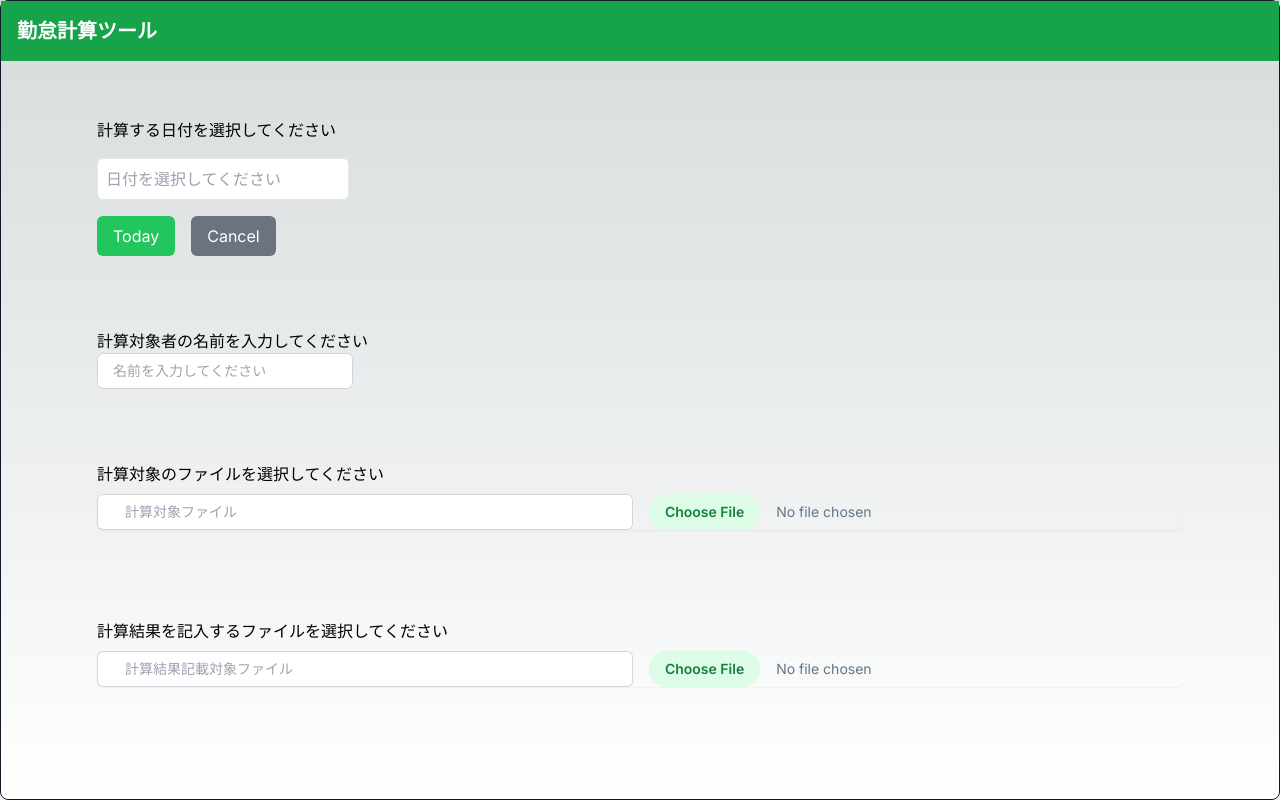
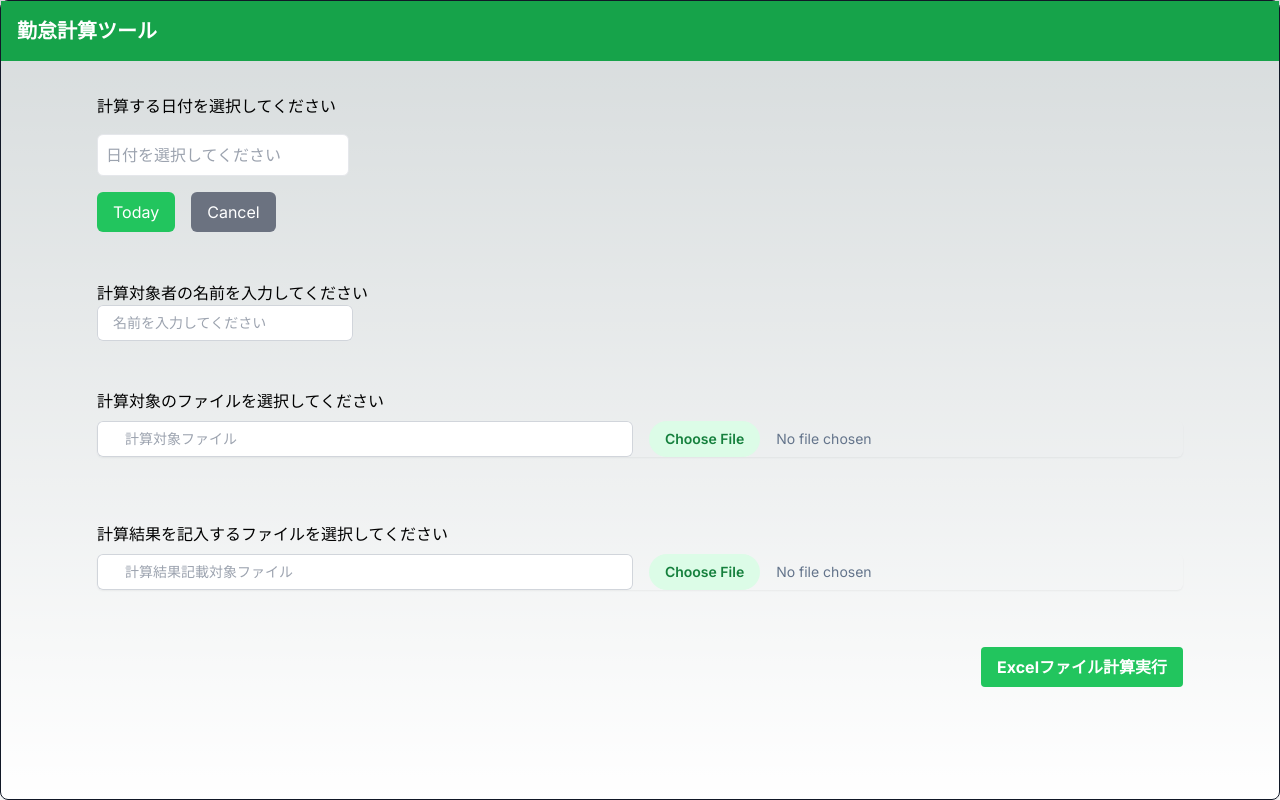
Before and after one commit to ryotahoshino/working-hours-calculator, a Next.js app: page / in a window 1280 px wide. Built offline with nearby package versions, Linux system fonts and the light colour scheme.

Commit message:
Excel計算機能作成+それに伴う他コンポーネントの修正

```diff
--- a/package.json
+++ b/package.json
@@ -23,6 +23,8 @@
     "@mui/x-date-pickers": "^7.16.0",
     "@types/react-content-loader": "^3.1.4",
     "date-fns": "^3.6.0",
+    "exceljs": "^4.4.0",
+    "file-saver": "^2.0.5",
     "moment": "^2.30.1",
     "next": "14.2.7",
     "react": "^18",
@@ -49,6 +51,7 @@
     "@storybook/test": "^8.2.9",
     "@testing-library/jest-dom": "^6.5.0",
     "@testing-library/react": "^16.0.1",
+    "@types/file-saver": "^2.0.7",
     "@types/moment": "^2.11.29",
     "@types/node": "^20",
     "@types/react": "^18.3.5",
--- a/src/app/page.tsx
+++ b/src/app/page.tsx
@@ -1,23 +1,33 @@
 'use client';
 
 import Calender from "@/components/Calender/Calender";
+import ExcelOperations from "@/components/ExcelOperations/ExcelOperations";
 import FileSelector from "@/components/FileSelector/FIleSelector";
-import { useState } from "react";
+import { useState, ChangeEvent } from "react";
 
 export default function Home() {
-  const [workingListFilePaths, setWorkingListFilePaths] = useState<string>('');
-  const [workingTableFilePaths, setWorkingTableFilePaths] = useState<string>('');
-
+  const [workingListFile, setWorkingListFile] = useState<File | null>(null);
+  const [workingTableFile, setWorkingTableFile] = useState<File | null>(null);
+  const [selectedName, setSelectedName] = useState<string>('');
+  const [selectedDate, setSelectedDate] = useState<string>('');
 
   const handleSelect = (id: string, files: FileList | null) => {
-    if (files) {
-      const paths = Array.from(files).map((file) => file.name).join('\n');
+    if (files && files.length > 0) {
+      const file = files[0];
       if (id === 'workingListFilePaths') {
-        setWorkingListFilePaths(paths);
+        setWorkingListFile(file);
       } else if (id === 'workingTableFilePaths') {
-        setWorkingTableFilePaths(paths)
+        setWorkingTableFile(file);
       }
-    };
+    }
+  };
+
+  const handleNameChange = (e: ChangeEvent<HTMLInputElement>) => {
+    setSelectedName(e.target.value);
+  };
+
+  const handleDateChange = (date: string) => {
+    setSelectedDate(date);
   };
 
   return (
@@ -27,25 +37,41 @@ export default function Home() {
           <h1 className="text-xl font-bold">勤怠計算ツール</h1>
         </div>
       </header>
+
       <div className="self-start px-24 py-4">
-        <Calender />
+        <Calender onDateChange={handleDateChange} />
       </div>
+
       <div className="self-start w-full px-24 py-4">
         <label className="font-medium">計算対象者の名前を入力してください</label>
         <input
           type="text"
           className="block w-64 rounded-md border-0 py-1.5 pl-4 pr-4 text-gray-900 ring-1 ring-inset ring-gray-300 placeholder:text-gray-400 focus:ring-2 focus:ring-inset focus:ring-indigo-600 sm:text-sm sm:leading-6"
           placeholder="名前を入力してください"
+          id="name"
+          value={selectedName}
+          onChange={handleNameChange}
         />
       </div>
+
       <div className="self-start mb-2 w-full px-24 py-4">
         <label className="font-medium">計算対象のファイルを選択してください</label>
         <FileSelector id="workingListFilePaths" onSelect={handleSelect} />
       </div>
+
       <div className="self-start mt-2 w-full px-24 py-4">
         <label className="font-medium">計算結果を記入するファイルを選択してください</label>
         <FileSelector id="workingTableFilePaths" onSelect={handleSelect} />
       </div>
+
+      <div className="self-end mt-2 w-full px-24 py-4 flex justify-end">
+        <ExcelOperations
+          workingListFilePath={workingListFile}
+          workingTableFilePath={workingTableFile}
+          selectedName={selectedName}
+          selectedDate={selectedDate}
+        />
+      </div>
     </main>
-  )
+  );
 }
--- a/src/components/Calender/Calender.tsx
+++ b/src/components/Calender/Calender.tsx
@@ -9,7 +9,7 @@ interface CalendarProps {
   onDateChange?: (formattedDate: string) => void;
 }
 
-const Calendar: React.FC<CalendarProps> = ({ onDateChange }) => {
+const Calender: React.FC<CalendarProps> = ({ onDateChange }) => {
   const [selectedDate, setSelectedDate] = useState<Date | null>(null);
 
   // 日付変更ハンドラー
@@ -46,6 +46,7 @@ const Calendar: React.FC<CalendarProps> = ({ onDateChange }) => {
         dateFormat="yyyy/MM/dd"
         className="border p-2 rounded-md text-gray-700 focus:outline-none focus:ring-2 focus:ring-blue-500"
         placeholderText="日付を選択してください"
+        id="date"
       />
       <div className="flex space-x-4">
         <button
@@ -65,4 +66,4 @@ const Calendar: React.FC<CalendarProps> = ({ onDateChange }) => {
   );
 }
 
-export default Calendar;
+export default Calender;
--- /dev/null
+++ b/src/components/ExcelOperations/ExcelOperations.tsx
@@ -0,0 +1,180 @@
+'use client'; // クライアントコンポーネントとして指定
+
+import ExcelJS from 'exceljs';
+import { useState } from 'react';
+import { saveAs } from 'file-saver';
+
+type ExcelOperationsProps = {
+  workingListFilePath: File | null;
+  workingTableFilePath: File | null;
+  selectedName: string;
+  selectedDate: string;
+};
+
+export default function ExcelOperations({
+  workingListFilePath,
+  workingTableFilePath,
+  selectedName,
+  selectedDate,
+}: ExcelOperationsProps) {
+  const [sumByCategory, setSumByCategory] = useState<{ [key: string]: number }>({});
+
+  // 日付の年、月、日を比較する関数
+  const isSameOrBefore = (date1: Date, date2: Date): boolean => {
+    const d1 = new Date(date1.getFullYear(), date1.getMonth(), date1.getDate());
+    const d2 = new Date(date2.getFullYear(), date2.getMonth(), date2.getDate());
+    return d1.getTime() <= d2.getTime();
+  };
+
+  const processExcelFiles = async () => {
+    if (!workingListFilePath || !workingTableFilePath) {
+      alert('両方のExcelファイルを選択してください。');
+      return;
+    }
+
+    try {
+      // 1. workingListFilePath の Excel ファイルを読み込む
+      const listWorkbook = new ExcelJS.Workbook();
+      const listFileBuffer = await workingListFilePath.arrayBuffer();
+      await listWorkbook.xlsx.load(listFileBuffer);
+      const listWorksheet = listWorkbook.getWorksheet(1); // 1つ目のシートを取得
+
+      if (!listWorksheet) {
+        alert('workingListFilePath のシートが見つかりません。');
+        return;
+      }
+
+      // 2. workingTableFilePath の Excel ファイルを読み込む
+      const tableWorkbook = new ExcelJS.Workbook();
+      const tableFileBuffer = await workingTableFilePath.arrayBuffer();
+      await tableWorkbook.xlsx.load(tableFileBuffer);
+      const tableWorksheet = tableWorkbook.getWorksheet(1); // 1つ目のシートを取得
+
+      if (!tableWorksheet) {
+        alert('workingTableFilePath のシートが見つかりません。');
+        return;
+      }
+
+      // 3. selectedDate を Date オブジェクトに変換
+      const selectedDateObj = new Date(selectedDate);
+      if (isNaN(selectedDateObj.getTime())) {
+        alert('選択された日付が無効です。');
+        return;
+      }
+
+      // 4. workingTableFilePath の A2、A3、A4 のカテゴリ名を取得し、trimして小文字に変換
+      const categories = [
+        String(tableWorksheet.getCell('A2').value).trim().toLowerCase(),
+        String(tableWorksheet.getCell('A3').value).trim().toLowerCase(),
+        String(tableWorksheet.getCell('A4').value).trim().toLowerCase(),
+      ];
+
+      // 5. sumMap を初期化（A2、A3、A4 に対応するカテゴリごとの合計値を保持）
+      const sumMap: { [category: string]: number } = {
+        [categories[0]]: 0,
+        [categories[1]]: 0,
+        [categories[2]]: 0,
+      };
+
+      // 6. workingListFilePath のデータを処理
+      listWorksheet.eachRow({ includeEmpty: true }, (row, rowNumber) => {
+        if (rowNumber > 1) { // ヘッダーをスキップ
+          const nameCell = row.getCell(2).value;
+          const dateCell = row.getCell(3).value;
+          const categoryCell = row.getCell(4).value;
+          const valueCell = row.getCell(5).value;
+
+          // 名前が一致し、日付が選択日付以下であることを確認
+          let dateValid = false;
+          let dateToCompare: Date | null = null;
+
+          if (dateCell instanceof Date) {
+            dateToCompare = dateCell;
+            dateValid = true;
+          } else if (typeof dateCell === 'string') {
+            const parsedDate = new Date(dateCell);
+            if (!isNaN(parsedDate.getTime())) {
+              dateToCompare = parsedDate;
+              dateValid = true;
+            }
+          }
+
+          if (
+            nameCell === selectedName &&
+            dateValid &&
+            dateToCompare !== null &&
+            isSameOrBefore(dateToCompare, selectedDateObj) // 変更点: isSameOrBefore を使用
+          ) {
+            const category = String(categoryCell).trim().toLowerCase();
+            const value = Number(valueCell);
+
+            if (sumMap.hasOwnProperty(category)) {
+              sumMap[category] += isNaN(value) ? 0 : value;
+            }
+          }
+        }
+      });
+
+      // 7. sumMap の値を B35、B36、B37 に設定し、60で割る
+      const targetRows = [35, 36, 37]; // 対象の行番号
+
+      targetRows.forEach((rowNumber, index) => {
+        const category = categories[index];
+        const sumValue = sumMap[category] || 0;
+        const truncatedValue = Math.floor((sumValue / 60) * 10) / 10; // 小数点第一位で切り捨て
+
+        tableWorksheet.getCell(`B${rowNumber}`).value = truncatedValue;
+      });
+
+      // 8. C2 - B35、C3 - B36、C4 - B37 を計算し、C35、C36、C37 に入力
+      tableWorksheet.getCell('C35').value =
+        (Number(tableWorksheet.getCell('C2').value) || 0) - (Number(tableWorksheet.getCell('B35').value) || 0);
+      tableWorksheet.getCell('C36').value =
+        (Number(tableWorksheet.getCell('C3').value) || 0) - (Number(tableWorksheet.getCell('B36').value) || 0);
+      tableWorksheet.getCell('C37').value =
+        (Number(tableWorksheet.getCell('C4').value) || 0) - (Number(tableWorksheet.getCell('B37').value) || 0);
+
+      // 9. B35/C2、B36/C3、B37/C4 を計算し、D35、D36、D37 に入力
+      tableWorksheet.getCell('D35').value =
+        (Number(tableWorksheet.getCell('B35').value) || 0) / (Number(tableWorksheet.getCell('C2').value) || 1);
+      tableWorksheet.getCell('D36').value =
+        (Number(tableWorksheet.getCell('B36').value) || 0) / (Number(tableWorksheet.getCell('C3').value) || 1);
+      tableWorksheet.getCell('D37').value =
+        (Number(tableWorksheet.getCell('B37').value) || 0) / (Number(tableWorksheet.getCell('C4').value) || 1);
+
+      // 10. B35、B36、B37、C35、C36、C37、D35、D36、D37 の値を小数点第一位で切り捨てる
+      const cellsToTruncate = [
+        'B35', 'B36', 'B37',
+        'C35', 'C36', 'C37',
+        'D35', 'D36', 'D37',
+      ];
+
+      cellsToTruncate.forEach((cell) => {
+        const cellValue = Number(tableWorksheet.getCell(cell).value) || 0;
+        const truncated = Math.floor(cellValue * 10) / 10;
+        tableWorksheet.getCell(cell).value = truncated;
+      });
+
+      // 11. 更新された Excel ファイルを保存（ファイル名を元の workingTableFilePath の名前に設定）
+      const buffer = await tableWorkbook.xlsx.writeBuffer();
+      saveAs(new Blob([buffer]), workingTableFilePath.name);
+
+      // 状態を更新して UI に反映
+      setSumByCategory(sumMap);
+    } catch (error) {
+      console.error('Excelファイルの処理中にエラーが発生しました:', error);
+      alert('Excelファイルの処理中にエラーが発生しました。コンソールを確認してください。');
+    }
+  };
+
+  return (
+    <div>
+      <button
+        className="bg-green-500 hover:bg-green-800 text-white font-bold py-2 px-4 rounded"
+        onClick={processExcelFiles}
+      >
+        Excelファイル計算実行
+      </button>
+    </div>
+  );
+}
```
Also changed, not shown: src/components/FileSelector/FIleSelector.tsx (+23 -20 lines), 2 other files (tests, documents, lock files or other folders).
